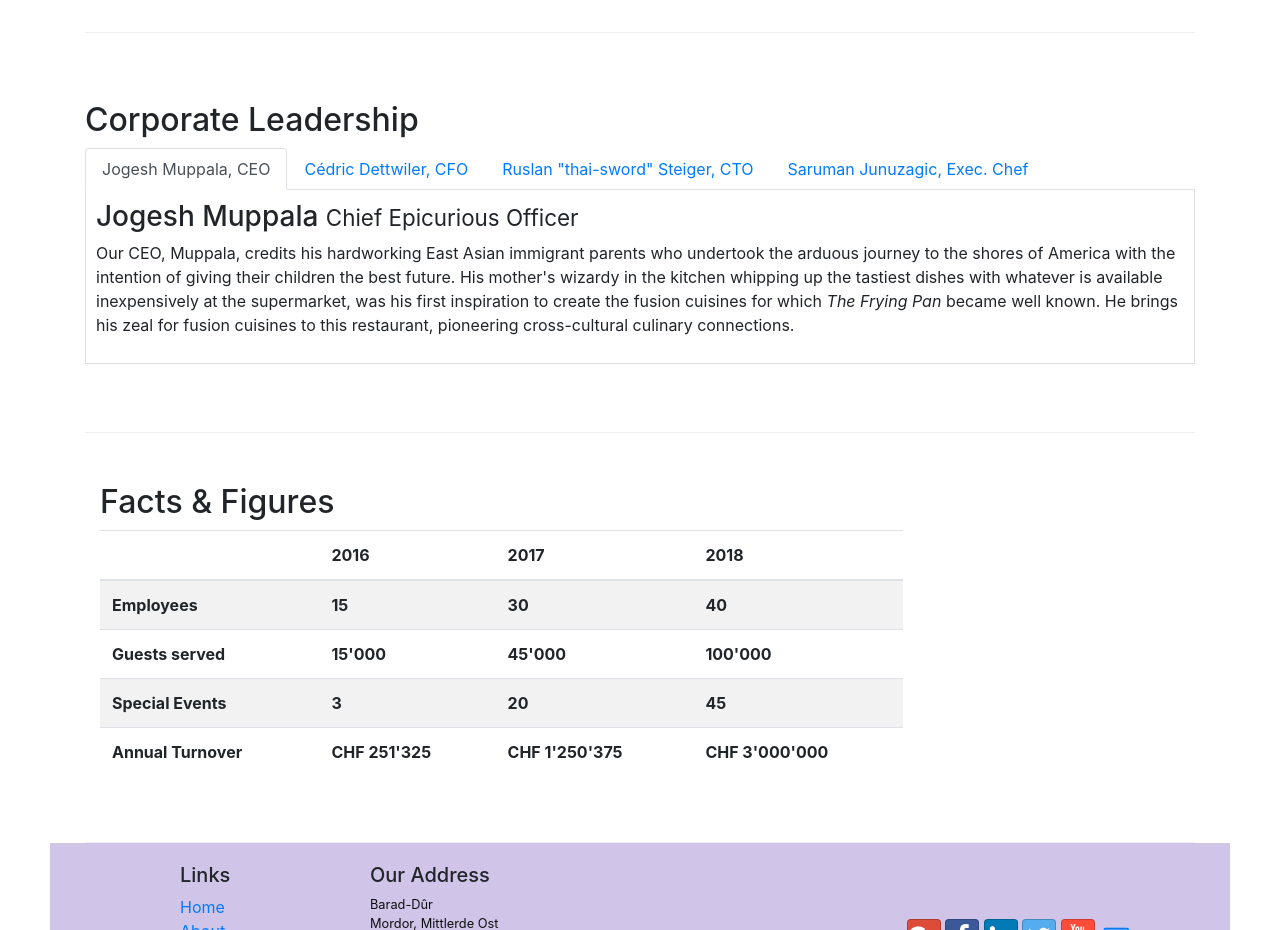
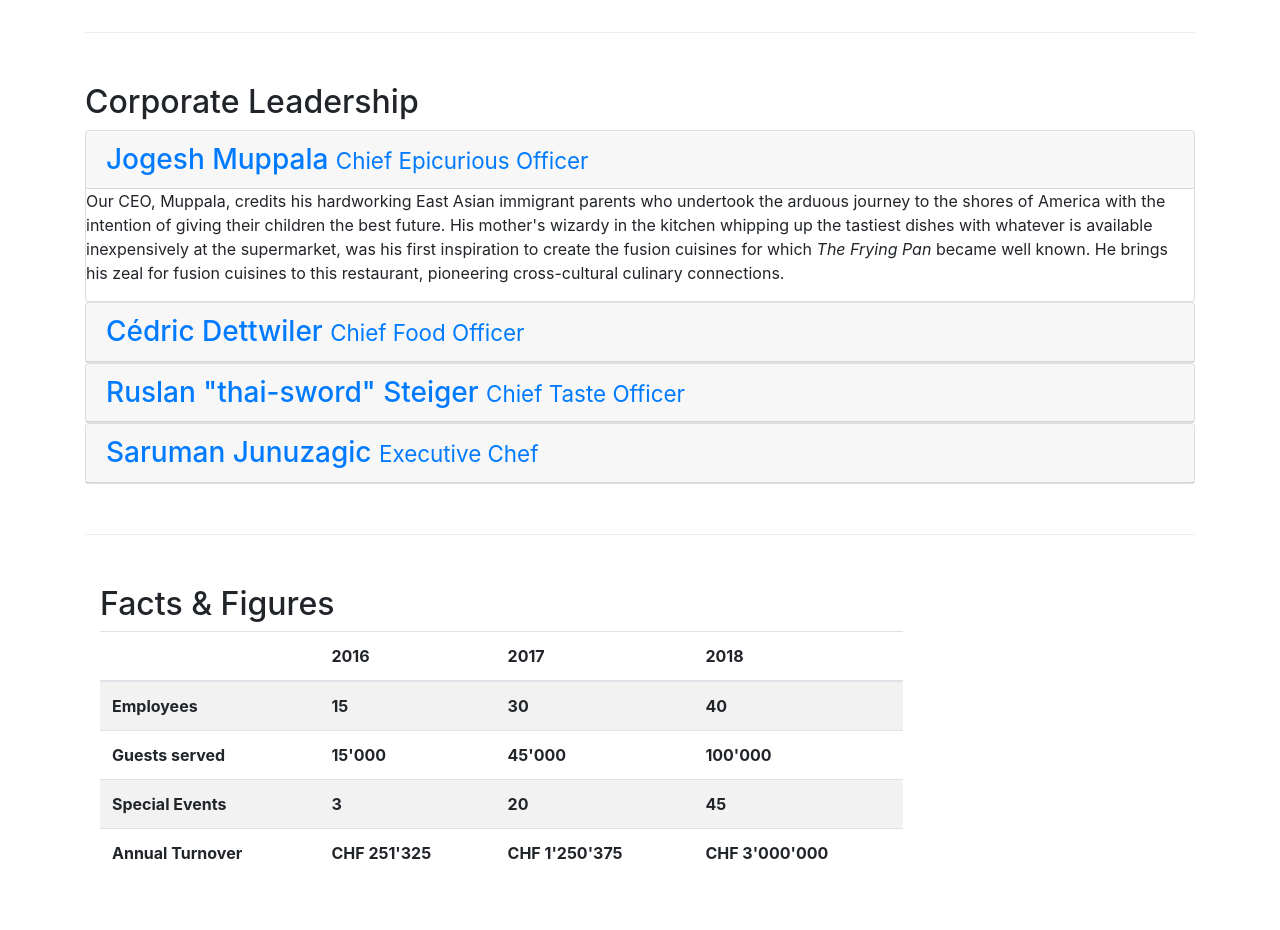
Before and after one commit to gwaehir/Bootstrap, a website: page aboutus.html in a window 1280 px wide. Shown: the part 900-1830 px from the top of the page. Drawn offline with nearby package versions, Linux system fonts and the light colour scheme.

Commit message:
Accordion

```diff
--- a/aboutus.html
+++ b/aboutus.html
@@ -22,7 +22,7 @@
                  <button class="navbar-toggler" type="button" date-toggle="collapse" data-target="#Navbar">
                     <span class="navbar-toggler-icon"></span>
                  </button>
-                <a class="navbar-brand" href="#"><img src="img/img/logo.png" height="30" width="41"></a>
+                <a class="navbar-brand" href="./index.html"><img src="img/img/logo.png" height="30" width="41"></a>
                 <div class="collapse navbar-collapse" id="Navbar">
                       <ul class="navbar-nav">
                         <li class="nav-item"><a class="nav-link" href="./index.html"><span class="fa fa-home fa-lg"></span> Home</a></li>
@@ -99,40 +99,62 @@
         <div class="row row-content align-items-center">
             <div>
                 <h2>Corporate Leadership</h2>
-                    <ul class="nav nav-tabs">
-                        <li class="nav-item">
-                            <a class="nav-link active" href="#jogesh" role="tab" data-toggle="tab">Jogesh Muppala, CEO</a>
-                        </li>
-                        <li class="nav-item">
-                            <a class="nav-link" href="#cedric" role="tab" data-toggle="tab">Cédric Dettwiler, CFO</a>
-                        </li>
-                        <li class="nav-item">
-                            <a class="nav-link" href="#ruslan" role="tab" data-toggle="tab">Ruslan "thai-sword" Steiger, CTO</a>
-                        </li>
-                        <li class="nav-item">
-                            <a class="nav-link" href="#saruman" role="tab" data-toggle="tab">Saruman Junuzagic, Exec. Chef</a>
-                        </li>
-                    </ul>
-                <div class="tab-content">
-                    <div role="tabpanel" class="tab-pane fade show active" id="jogesh">
-                        <h3>Jogesh Muppala <small>Chief Epicurious Officer</small></h3>
-                        <p class="d-none d-sm-block">Our CEO, Muppala, credits his hardworking East Asian immigrant parents who undertook the arduous journey to the shores of America with the intention of giving their children the best future. His mother's wizardy in the kitchen whipping up the tastiest dishes with whatever is available inexpensively at the supermarket, was his first inspiration to create the fusion cuisines for which <em>The Frying Pan</em> became well known. He brings his zeal for fusion cuisines to this restaurant, pioneering cross-cultural culinary connections.</p>
+                <div id="accordion" role="tablist">
+                    <div class="card">
+                        <div class="card-header" role="tab" id="jogeshhead">
+                            <h3 class="mb-0">
+                                <a data-toggle="collapse" data-parent="#accordion" href="#jogesh">Jogesh Muppala <small>Chief Epicurious Officer</small>
+                                </a>
+                            </h3>
+                        </div>
+                     <div role="tabpanel" class="collapse show" id="jogesh">
+                        <div class="card-block">
+                            <p class="d-none d-sm-block">Our CEO, Muppala, credits his hardworking East Asian immigrant parents who undertook the arduous journey to the shores of America with the intention of giving their children the best future. His mother's wizardy in the kitchen whipping up the tastiest dishes with whatever is available inexpensively at the supermarket, was his first inspiration to create the fusion cuisines for which <em>The Frying Pan</em> became well known. He brings his zeal for fusion cuisines to this restaurant, pioneering cross-cultural culinary connections.</p>
+                        </div>
+                     </div>
                     </div>
-                    <div role="tabpanel" class="tab-pane fade" id="cedric">
-                        <h3>Cédric Dettwiler <small>Chief Food Officer</small></h3>
-                        <p class="d-none d-sm-block">Our CFO, Danny, as he is affectionately referred to by his colleagues, comes from a long established family tradition in farming and produce. His experiences growing up on a farm in the Australian outback gave him great appreciation for varieties of food sources. As he puts it in his own words, <em>Everything that runs, wins, and everything that stays, pays!</em></p>
+                    <div class="card">
+                        <div class="card-header" role="tab" id="cedrichead">
+                            <h3 class="mb-0">
+                                <a class="collapsed" data-toggle="collapse" data-parent="#accordion" href="#cedric">Cédric Dettwiler <small>Chief Food Officer</small>
+                                </a>
+                            </h3>
+                        </div>
+                     <div role="tabpanel" class="collapse" id="cedric">
+                        <div class="card-block">
+                            <p class="d-none d-sm-block">Our CFO, Cedric, as he is affectionately referred to by his colleagues, comes from a long established family tradition in farming and produce. His experiences growing up on a farm in the Australian outback gave him great appreciation for varieties of food sources. As he puts it in his own words, <em>Everything that runs, wins, and everything that stays, pays!</em></p>
+                        </div>
+                     </div>
                     </div>
-                    <div role="tabpanel" class="tab-pane fade" id="ruslan">
-                        <h3>Ruslan "thai-sword" Steiger <small>Chief Taste Officer</small></h3>
-                        <p class="d-none d-sm-block">Blessed with the most discerning gustatory sense, Agumbe, our CTO, personally ensures that every dish that we serve meets his exacting tastes. Our chefs dread the tongue lashing that ensues if their dish does not meet his exacting standards. He lives by his motto, <em>You click only if you survive my lick.</em></p>
+                    <div class="card">
+                        <div class="card-header" role="tab" id="ruslanhead">
+                            <h3 class="mb-0">
+                                <a class="collapsed" data-toggle="collapse" data-parent="#accordion" href="#ruslan">Ruslan "thai-sword" Steiger <small>Chief Taste Officer</small>
+                                </a>
+                            </h3>
+                        </div>
+                     <div role="tabpanel" class="collapse" id="ruslan">
+                        <div class="card-block">
+                            <p class="d-none d-sm-block">Blessed with the most discerning gustatory sense, Agumbe, our CTO, personally ensures that every dish that we serve meets his exacting tastes. Our chefs dread the tongue lashing that ensues if their dish does not meet his exacting standards. He lives by his motto, <em>You click only if you survive my lick.</em></p>
+                        </div>
+                     </div>
                     </div>
-                    <div role="tabpanel" class="tab-pane fade" id="saruman">
-                        <h3>Saruman Junuzagic <small>Executive Chef</small></h3>
+                    <div class="card">
+                        <div class="card-header" role="tab" id="sarumanhead">
+                            <h3 class="mb-0">
+                                <a class="collapsed" data-toggle="collapse" data-parent="#accordion" href="#saruman">Saruman Junuzagic <small>Executive Chef</small>
+                                </a>
+                            </h3>
+                        </div>
+                     <div role="tabpanel" class="collapse" id="saruman">
+                        <div class="card-block">
                         <p class="d-none d-sm-block">Award winning three-star Michelin chef with wide International experience having worked closely with whos-who in the culinary world, he specializes in creating mouthwatering Indo-Italian fusion experiences. He says, <em>Put together the cuisines from the two craziest cultures, and you get a winning hit! Amma Mia!</em></p>
+                        </div>
+                     </div>
                     </div>
                 </div>
             </div>
-       </div>
+        </div>
         <div class="row row-content">
             <div class="col-12 col-sm-9">
                 <h2>Facts &amp; Figures</h2>
```
Also changed, not shown: contactus.html (+2 -2 lines).
